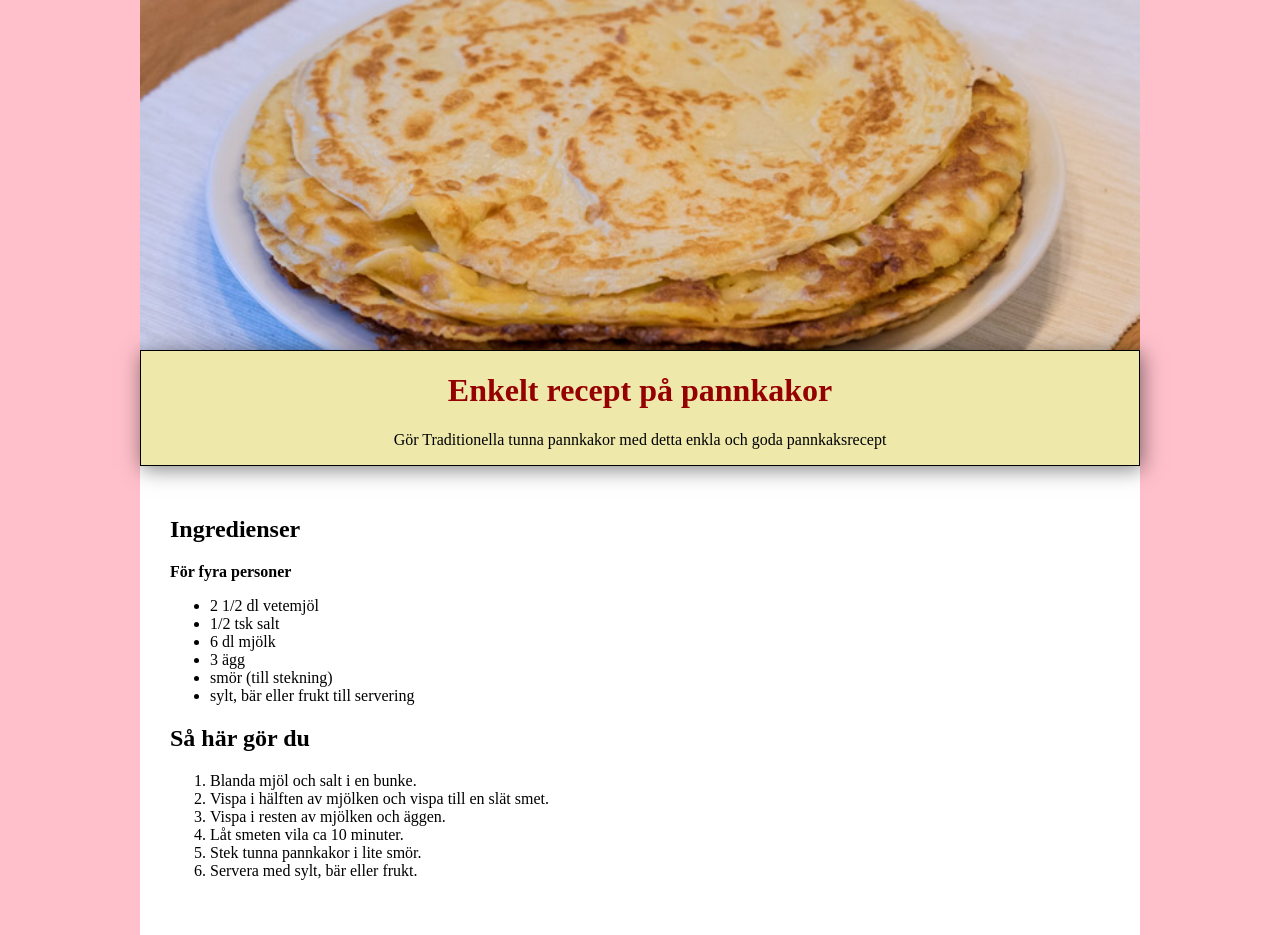
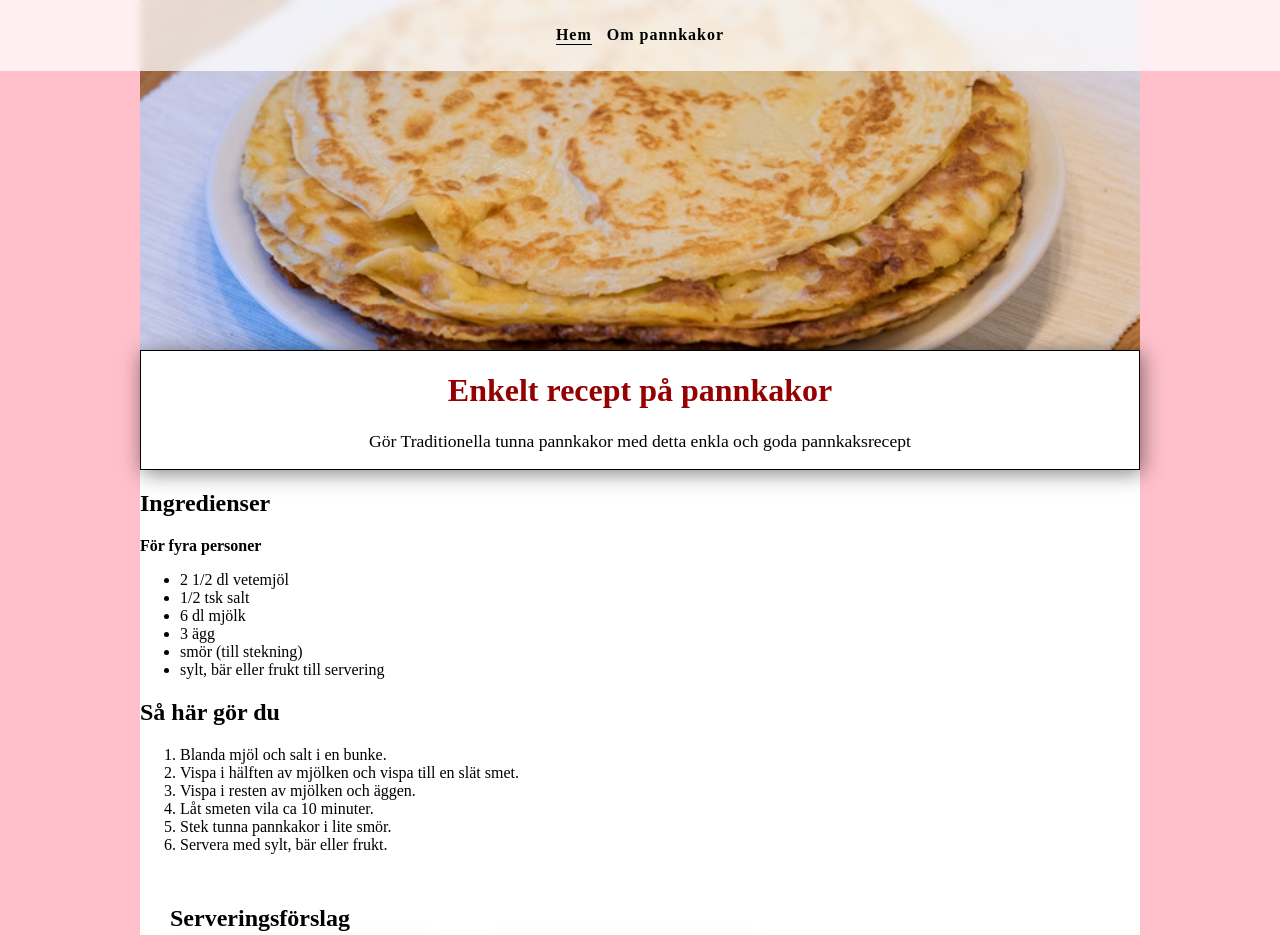
Before and after one commit to dame9785/Recept-vning, a plain HTML site: page index.html in a window 1280 px wide. Shown: the top 935 px of the page. Drawn offline with Linux system fonts and the light colour scheme.

Commit message:
Added meny and some css fix

```diff
--- a/index.css
+++ b/index.css
@@ -11,13 +11,52 @@ main {
 
 }
 
+.hero-image {
+    background-image: url("./pannkakor.jpg");
+    background-repeat: no-repeat;
+    background-size: cover;
+    background-position: center;
+    height: 350px;
+}
+
 header{
-    background: palegoldenrod;
+   background: #ffffff;
     text-align: center;
     box-shadow: yellow;
     border: solid 1px;
     box-shadow: wheat;
 
+}
+
+.navbar{
+     position: absolute;
+    top: 0;
+    left: 50%;
+    transform: translateX(-50%);
+    width: 100%;
+    background-color: rgba(255,255,255,0.75);
+    backdrop-filter: blur(4px);
+    padding: 10px 20px;
+    letter-spacing: 1px;
+}
+
+.navbar ul {
+    list-style: none;
+    display: flex;
+    justify-content: center;
+    gap: 15px;
+    padding: 0;
+
+}
+
+.navbar ul a {
+        text-decoration: none;
+        font-weight: 700;
+        color: black;
+}
+
+.navbar ul a.active {
+    border-bottom: 1px solid black;
 }
 
 .box-shadow{
@@ -29,19 +68,19 @@ article{
         padding: 15px;
     }
 
-.hero-image {
-    background-image: url("./pannkakor.jpg");
-    background-repeat: no-repeat;
-    background-size: cover;
-    background-position: center;
-    height: 350px;
 
-}
+
 .hero-content{
      padding: 15px;
      text-align: center;
-     background-color: #fff8da;
+         background-color: #ffffffa8;
+
 }
+
+.hero-description{
+    font-size: 1.1rem;
+}
+
 .content-section {
     padding: 15px;
 }
--- a/index.html
+++ b/index.html
@@ -16,16 +16,22 @@
       <!--Header-->
       <header class="header box-shadow">
         <h1 class="section-title">Enkelt recept på pannkakor</h1>
-        <p>
+        <p class="hero-description">
           Gör Traditionella tunna pannkakor med detta enkla och goda
           pannkaksrecept
         </p>
+
+        <nav class="navbar">
+          <ul>
+            <a href="/index.html" class="active">Hem</a>
+            <a href="#">Om pannkakor</a>
+          </ul>
+        </nav>
       </header>
 
-      <article>
-        <!--Article Sections 1-->
-        <section aria-labelledby="section-1">
-          <h2 id="section-1">Ingredienser</h2>
+      <!--Ingrediens-->
+      <section>
+        <h2>Ingredienser</h2>
         <p><strong>För fyra personer</strong></p>
         <ul>
           <li>2 1/2 dl vetemjöl</li>
@@ -36,11 +42,10 @@
           <li>sylt, bär eller frukt till servering</li>
         </ul>
       </section>
-        <!--Article Sections 1 End-->
 
-        <!--Article Sections 2-->
-        <section aria-labelledby="section-2">
-          <h2 id="section-2">Så här gör du</h2>
+      <!--How you do it-->
+      <section>
+        <h2>Så här gör du</h2>
         <ol>
           <li>Blanda mjöl och salt i en bunke.</li>
           <li>Vispa i hälften av mjölken och vispa till en slät smet.</li>
@@ -50,8 +55,6 @@
           <li>Servera med sylt, bär eller frukt.</li>
         </ol>
       </section>
-        <!--Article Sections 2 End-->
-      </article>
 
       <!--Images Sections-->
       <section class="images-section">
@@ -80,11 +83,10 @@
           </figure>
         </div>
       </section>
-      <!--Images Sections End-->
 
       <!--Footer-->
       <footer class="footer">
-        <time datetime="2025-05-13">Published 13 maj 2025</time>
+        <time datetime="2025-05-13">Publicerad 13 maj 2025</time>
       </footer>
     </main>
   </body>
```
Lines whose indentation alone changed are shown as unchanged.
